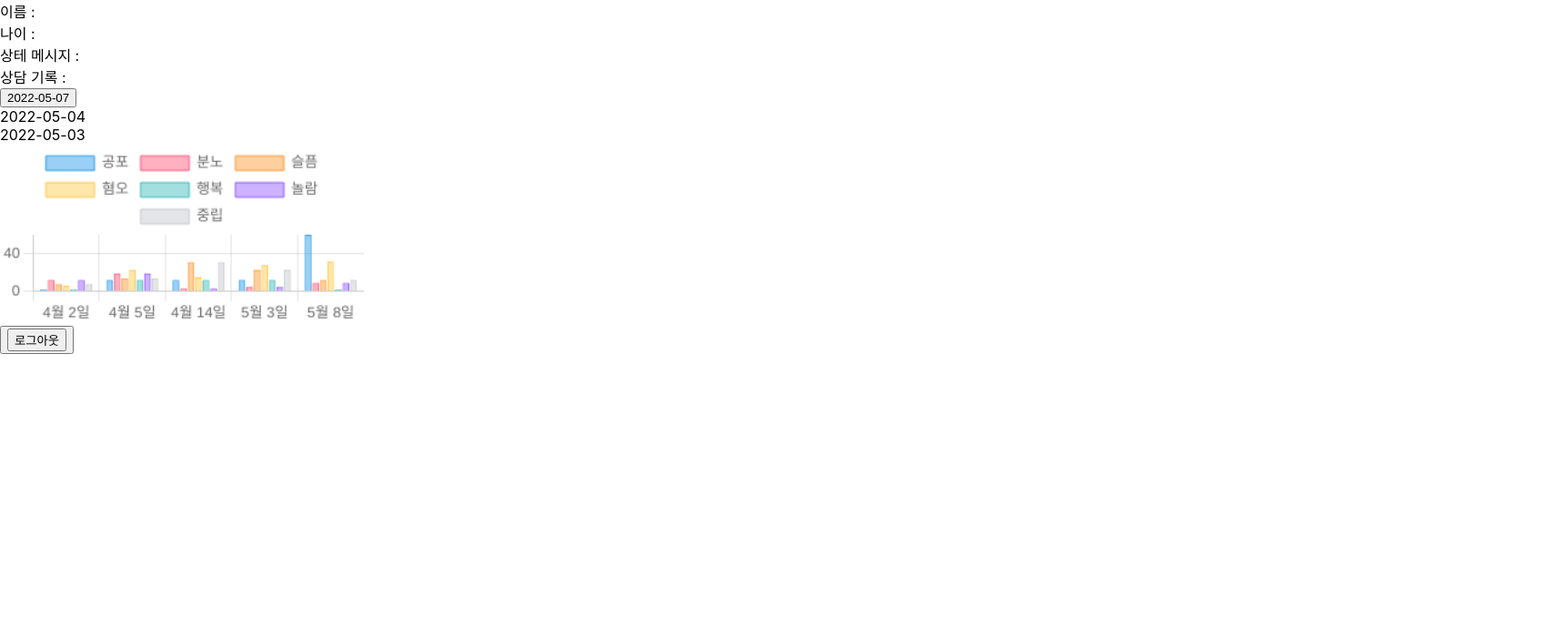
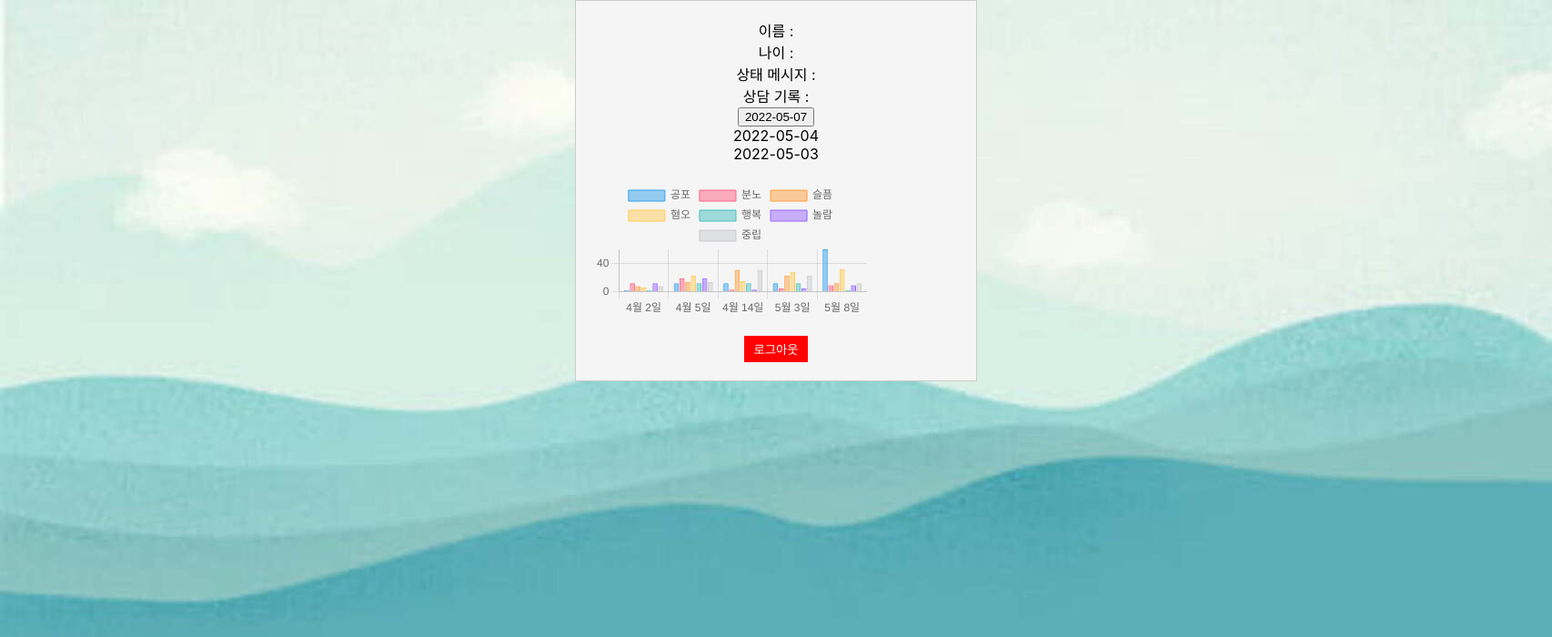
Before and after one commit to yujeongoyj/yourmind_frontend, a React (Create React App) app: page / in a window 1280 px wide. Both pictures are taken after a click on the button "로그인". Shown: the top 700 px of the page at 91% size, 1706 px wide, since content can reach past the window. Built offline with nearby package versions, Linux system fonts and the light colour scheme.

Commit message:
modify Main.jsx, css

```diff
--- a/src/App.css
+++ b/src/App.css
@@ -1,5 +1,10 @@
 .App {
+  width: 1706px;
+  height: 923px;
   text-align: center;
+  background-image: url(../src/img/6157e129611d49a\ \(1\).jpg);
+  background-size: 'cover';
+
 }
 
 .App-logo {
--- a/src/App.js
+++ b/src/App.js
@@ -9,7 +9,7 @@ import Detail from './Detail';
 
 function App() {
   return (
-    <>
+    <div className='App'>
     <Routes>
       <Route path="/" element={<Login />}></Route>
       <Route path="/Main" element={<Main />}></Route>
@@ -17,7 +17,7 @@ function App() {
       <Route path='/JoinOk' element={<JoinOk/>}></Route>
       <Route path='/Detail' element={<Detail/>}></Route>
     </Routes>
-    </>
+    </div>
   );
 }
 
--- a/src/Join.jsx
+++ b/src/Join.jsx
@@ -1,7 +1,7 @@
 import { useState } from "react";
 import { Link, NavLink, Route, Routes } from "react-router-dom";
 import JoinOk from "./JoinOk";
-import Styles from './module.css/Join.module.css';
+import styles from './module.css/Join.module.css';
 
 function Join() {
   let [JoinName, setJoinName] = useState("");
--- a/src/Main.jsx
+++ b/src/Main.jsx
@@ -2,6 +2,7 @@ import { useState } from "react";
 import { Link, NavLink, Route, Routes, useNavigate } from "react-router-dom";
 import Chart from "chart.js/auto";
 import { Bar } from "react-chartjs-2";
+import styles from "./module.css/Main.module.css"
 
 function Main() {
   const userName = window.localStorage.getItem("JoinName");
@@ -77,29 +78,33 @@ const navigate = useNavigate();
   const parsedData2 = JSON.parse(datadayJson);
 
   return (
+    <div className={styles.container}>
     <div>
-      이름 : {userName}
+      이름 : <span className={styles.name}>{userName}</span>
       <br />
-      나이 : {userAge}
+      나이 : <span className={styles.age}>{userAge}</span>
       <br />
-      상테 메시지 : {userMessege}
+      상태 메시지 : <span className={styles.message}>{userMessege}</span>
       <br />
       상담 기록 : <br />
       <button onClick={navigateToPurchase1}>{parsedData2.one}</button>
       <br />
       {parsedData2.two}
       <br />
-      {parsedData2.three}<br/>
-      <Bar type="Bar" data={chart}  options={options} style={{ position: "relative", height: "200px" }}/>
-      <button
-          onClick={() => {
-            window.localStorage.removeItem("loginId");
-            window.localStorage.removeItem("loginPassword");
-          }}
-        >
-          <button onClick={navigateToPurchase2}>로그아웃</button>
+      {parsedData2.three}
+      <br />
+      <Bar className={styles.chart} type="Bar" data={chart} options={options} />
+      <div className={styles.logout}>
+        <button onClick={() => {
+          window.localStorage.removeItem("loginId");
+          window.localStorage.removeItem("loginPassword");
+        }}>
+          로그아웃
         </button>
+        {/* <button onClick={navigateToPurchase2}>로그아웃</button> */}
+      </div>
     </div>
+  </div>
   );
 }
 export default Main;
--- a/src/module.css/Login.module.css
+++ b/src/module.css/Login.module.css
@@ -1,3 +1,5 @@
+
+
 
 .start {
     position: absolute;
@@ -9,7 +11,9 @@
     align-items: center;
     justify-content: center;
 
+
   }
+
 
   .start > div {
     margin-bottom: 10px;
--- /dev/null
+++ b/src/module.css/Main.module.css
@@ -0,0 +1,51 @@
+/* styles.module.css */
+
+.container {
+    max-width: 400px;
+    margin: 0 auto;
+    padding: 20px;
+    background-color: #f5f5f5;
+    border: 1px solid #ccc;
+  }
+
+  .name {
+    font-weight: bold;
+  }
+
+  .age {
+    color: #666;
+  }
+
+  .message {
+    margin-top: 10px;
+  }
+
+  .record {
+    margin-top: 20px;
+  }
+
+  .record button {
+    margin-right: 10px;
+    padding: 5px 10px;
+    background-color: #ccc;
+    border: none;
+    color: #fff;
+    cursor: pointer;
+  }
+
+  .chart {
+    margin-top: 20px;
+    height: 200px;
+  }
+
+  .logout {
+    margin-top: 20px;
+  }
+
+  .logout button {
+    padding: 5px 10px;
+    background-color: #ff0000;
+    border: none;
+    color: #fff;
+    cursor: pointer;
+  }
```
Also changed, not shown: src/img/6157e129611d49a (1).jpg (added), src/img/6157e129611d49a.jpg (deleted).
